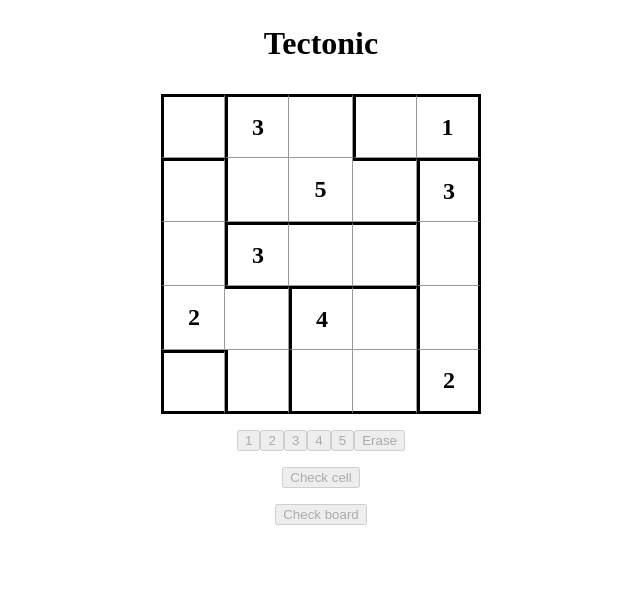
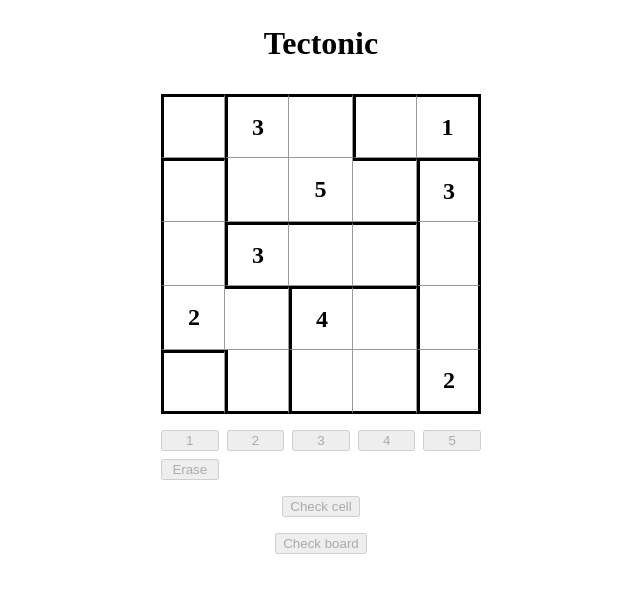
Before and after one commit to EmmaWikstrom/tectonic, a React (Vite) app: page / in a window 1280 px wide. Shown: the top 592 px of the page, without its empty margins (319-959 px from the left). Built offline with nearby package versions, Linux system fonts and the light colour scheme.

Commit message:
Improve number pad touch targets and layout

```diff
--- a/src/components/NumberPad/NumberPad.tsx
+++ b/src/components/NumberPad/NumberPad.tsx
@@ -1,3 +1,5 @@
+import styles from "./NumberPad.module.scss";
+
 type NumberPadProps = {
   numbers: number[];
   onNumberSelect: (number: number) => void;
@@ -12,7 +14,12 @@ function NumberPad({
   disabled,
 }: NumberPadProps) {
   return (
-    <div className="number-pad">
+    <div
+      className={styles.numberPad}
+      style={{
+        gridTemplateColumns: `repeat(${numbers.length}, minmax(0, 1fr))`,
+      }}
+    >
       {numbers.map((number) => (
         <button
           key={number}
--- /dev/null
+++ b/src/components/NumberPad/Numberpad.module.scss
@@ -0,0 +1,34 @@
+.numberPad {
+  width: min(100%, 20rem);
+
+  display: grid;
+  gap: 0.5rem;
+}
+
+.button {
+  min-width: 0;
+  min-height: 3rem;
+
+  border: 1px solid #999;
+  background: white;
+  color: black;
+
+  font: inherit;
+  font-size: 1.125rem;
+
+  cursor: pointer;
+
+  &:focus-visible {
+    outline: 3px solid blue;
+    outline-offset: 2px;
+  }
+
+  &:disabled {
+    cursor: default;
+    opacity: 0.5;
+  }
+}
+
+.erase {
+  grid-column: 1 / -1;
+}
```
